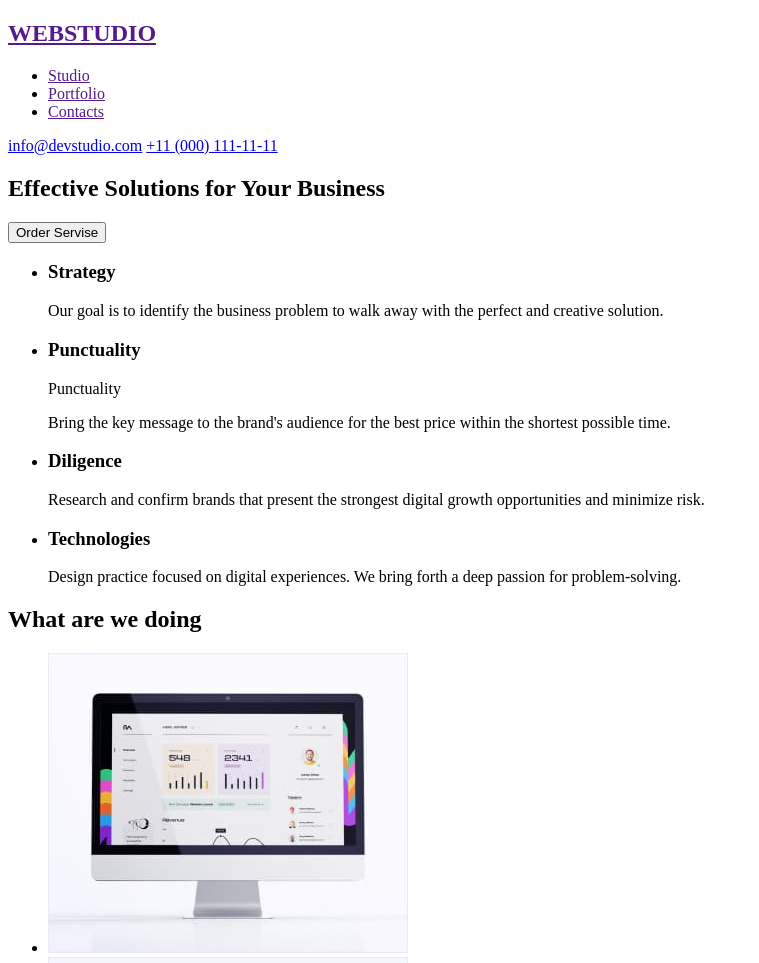
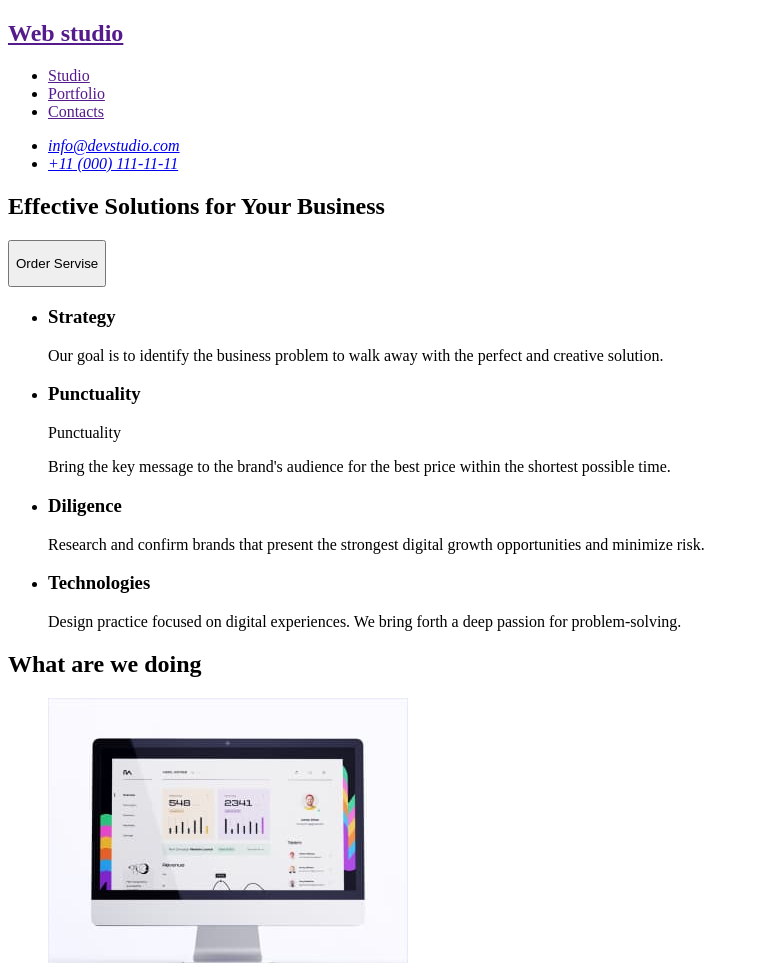
Before and after one commit to yakateryna/goit-markup-hw-01, a plain HTML site: page index.html in a window 1280 px wide. Shown: the top 963 px of the page, without its empty margins (0-759 px from the left). Drawn offline with Linux system fonts and the light colour scheme.

Commit message:
Update index.html

```diff
--- a/index.html
+++ b/index.html
@@ -10,20 +10,22 @@
     <!-- Header -->
 
     <header>
+      <a href="">
+        <h2>Web studio</h2>
+      </a>
       <nav>
-        <a href="">
-          <h2><span>WEB</span>STUDIO</h2>
-        </a>
         <ul>
           <li><a href="">Studio</a></li>
           <li><a href="">Portfolio</a></li>
           <li><a href="">Contacts</a></li>
         </ul>
       </nav>
-      <div>
-        <a href="mailto:info@devstudio.com">info@devstudio.com</a>
-        <a href="tel:+110001111111">+11 (000) 111-11-11</a>
-      </div>
+      <address>
+        <ul>
+          <li><a href="mailto:info@devstudio.com">info@devstudio.com</a></li>
+          <li><a href="tel:+110001111111">+11 (000) 111-11-11</a></li>
+        </ul>
+      </address>
     </header>
 
     <!-- Main -->
@@ -33,7 +35,7 @@
 
       <section>
         <h1>Effective Solutions for Your Business</h1>
-        <button type="button">Order Servise</button>
+        <button type="button"><p>Order Servise</p></button>
       </section>
 
       <!-- section 1 -->
@@ -158,7 +160,7 @@
 
     <footer>
       <a href="">
-        <h2><span>WEB</span>STUDIO</h2>
+        <h2>Web studio</h2>
       </a>
       <p>
         Increase the flow of customers and sales for your business with digital
```
